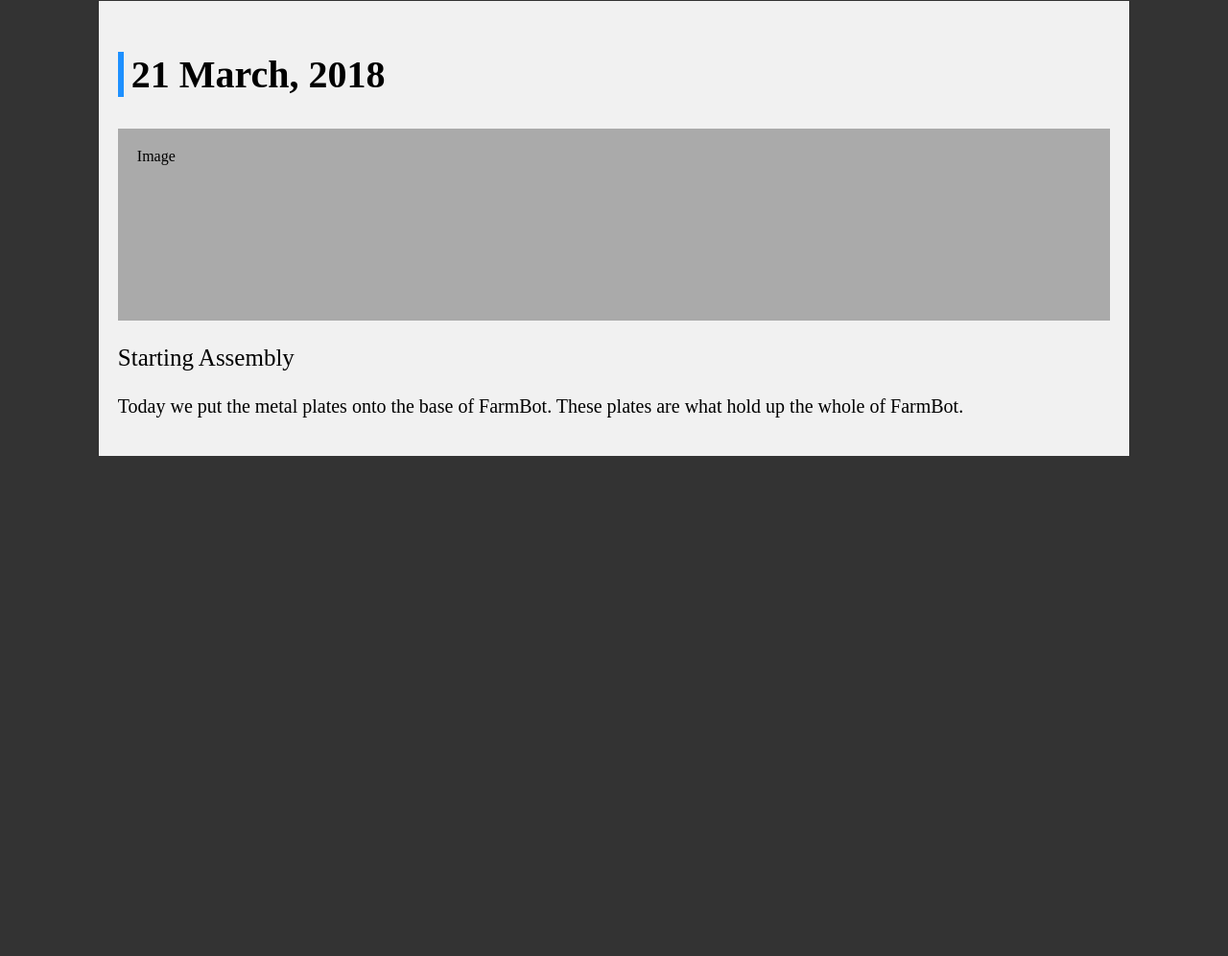
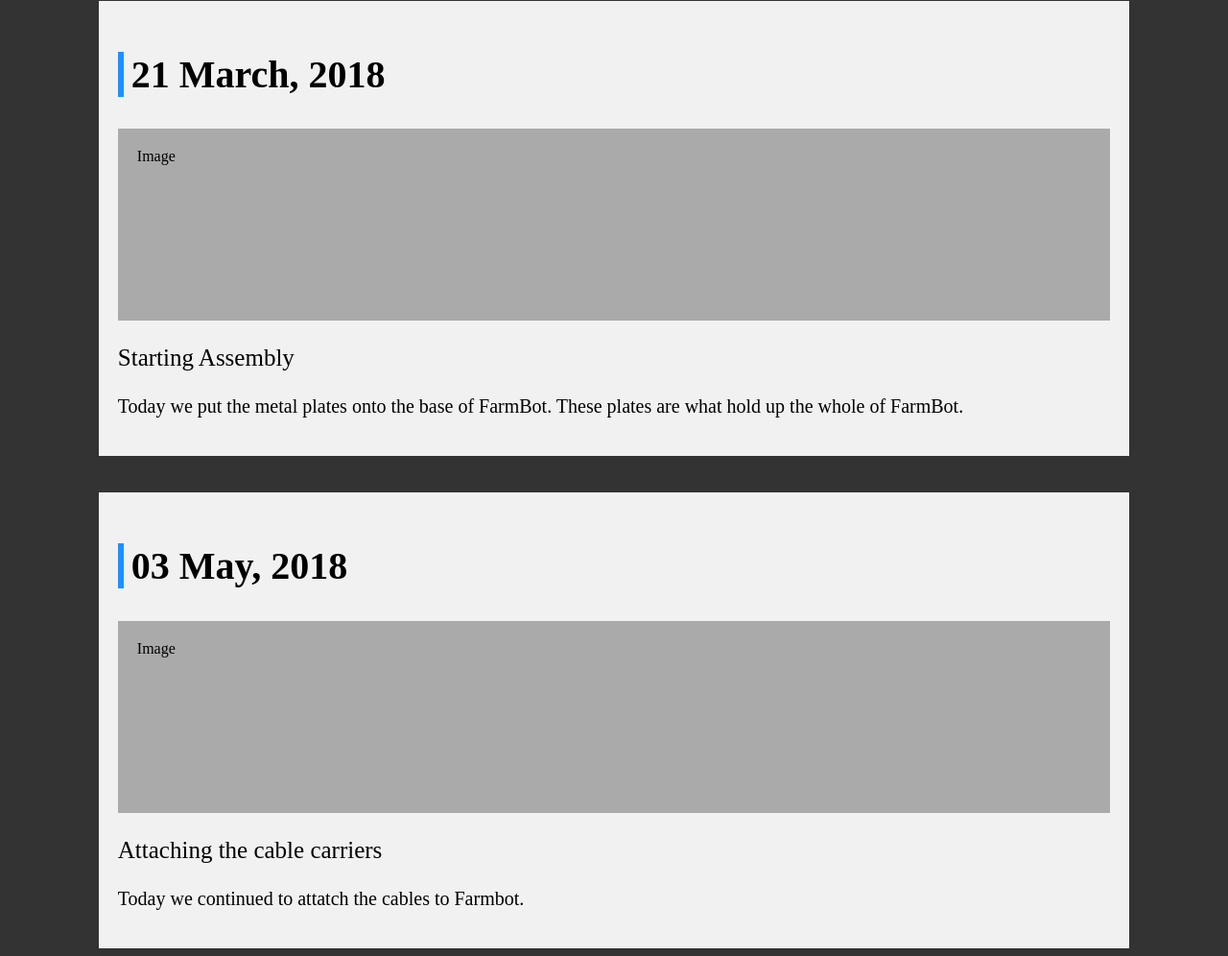
Before and after one commit to aizanlatheef/aizanlatheef.github.io, a plain HTML site: page farmbot.html in a window 1280 px wide. Shown: the part 820-1816 px from the top of the page at 96% size. Before the commit the page ends 1303 px from the top, so only its background shows below. Drawn offline with Linux system fonts and the light colour scheme.

Commit message:
Update farmbot.html

```diff
--- a/farmbot.html
+++ b/farmbot.html
@@ -135,6 +135,13 @@ li.dropdown {
       <p style="font-size: 25px;" >Starting Assembly</p>
       <p> Today we put the metal plates onto the base of FarmBot. These plates are what hold up the whole of FarmBot.</p>
     </div>
+	<br>
+	<div class="card">
+      <h2 class="titles" >03 May, 2018 </h2>
+      <div class="img" style="height:200px;">Image</div>
+      <p style="font-size: 25px;" >Attaching the cable carriers</p>
+      <p> Today we continued to attatch the cables to Farmbot.</p>
+    </div>
   </div>
 </body>
 </html>
```
